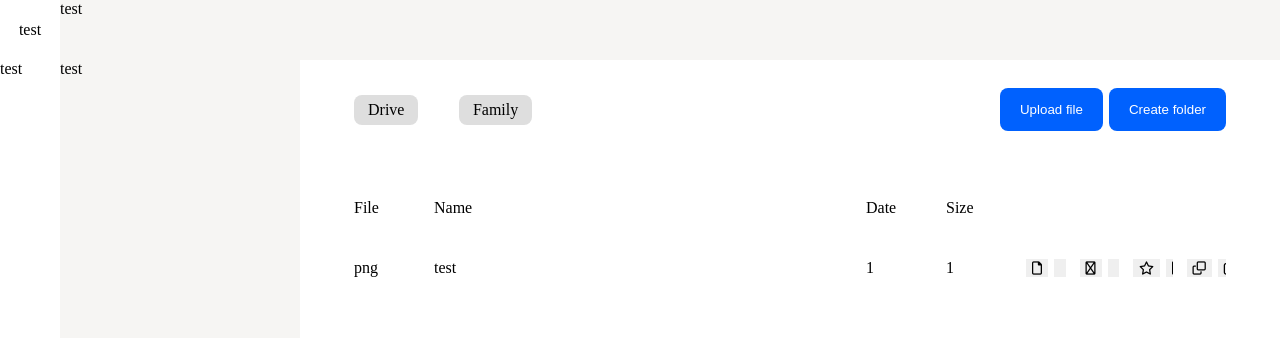
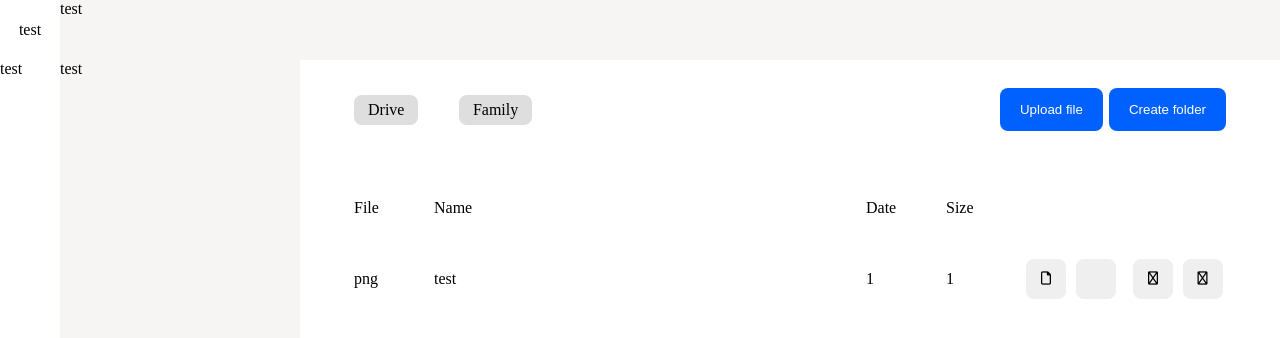
Before and after one commit to holestorage/client-legacy, a React (Create React App) app: page /app in a window 1280 px wide. Shown: the top 338 px of the page. Built offline with nearby package versions, Linux system fonts and the light colour scheme.

Commit message:
feat: tool button design

```diff
--- a/src/App.css
+++ b/src/App.css
@@ -12,6 +12,7 @@
     --theme-value-border_radius-max: 999px;
 
     --theme-value-padding-small: 6px;
+    --theme-value-padding-medium: 10px;
     --theme-value-padding-main: 14px;
     --theme-value-padding-big: 20px;
     --theme-value-padding-large: 40px;
--- a/src/components/ui/button/tool/tool-icon.module.css
+++ b/src/components/ui/button/tool/tool-icon.module.css
@@ -1,3 +1,8 @@
 .button {
+    display: flex;
+    justify-content: center;
+    align-items: center;
 
+    padding: var(--theme-value-padding-main);
+    border-radius: var(--theme-value-border_radius-min);
 }
--- a/src/components/ui/list/file/file-list.module.css
+++ b/src/components/ui/list/file/file-list.module.css
@@ -7,6 +7,7 @@
     display: grid;
     grid-template-columns: 40px 1fr 40px 40px 200px;
     gap: var(--theme-value-padding-large);
+    align-items: center;
 
     padding: var(--theme-value-padding-main) var(--theme-value-padding-large);
 }
--- a/src/components/ui/list/file/file/file.jsx
+++ b/src/components/ui/list/file/file/file.jsx
@@ -4,6 +4,7 @@ import ToolList from "../../tool/tool-list";
 export default function File({value}) {
     const section = [
         {
+            featured: true,
             list: [
                 {
                     id: 'open',
@@ -18,16 +19,17 @@ export default function File({value}) {
             ]
         },
         {
+            featured: true,
             list: [
                 {
                     id: 'share',
                     name: 'Share',
-                    icon: 'fa-regular fa-user-group'
+                    icon: 'fa-regular fa-user-plus'
                 },
                 {
                     id: 'send',
                     name: 'Send',
-                    icon: 'fa-regular fa-mailbox'
+                    icon: 'fa-regular fa-link'
                 }
             ]
         },
@@ -41,7 +43,7 @@ export default function File({value}) {
                 {
                     id: 'color',
                     name: 'Color',
-                    icon: 'fa-regular fa-paint-roller'
+                    icon: 'fa-regular fa-palette'
                 },
             ]
         },
@@ -72,7 +74,7 @@ export default function File({value}) {
             <p>{value.name}</p>
             <p>{value.date}</p>
             <p>{value.size}</p>
-            <ToolList section={section} />
+            <ToolList section={section.filter(item => item.featured)} />
         </div>
     )
 }
--- a/src/components/ui/list/tool/tool-list.jsx
+++ b/src/components/ui/list/tool/tool-list.jsx
@@ -8,7 +8,7 @@ export default function ToolList({ section }) {
         <div className={style.container}>
             {
                 section.map((value, key) =>
-                    <div key={key}>
+                    <div className={style.element} key={key}>
                         {
                             value.list.map((value, key) =>
                                 <Fragment key={key}>
--- a/src/components/ui/list/tool/tool-list.module.css
+++ b/src/components/ui/list/tool/tool-list.module.css
@@ -4,8 +4,14 @@
     gap: var(--theme-value-padding-main);
 }
 
-.container > div {
+.element {
     display: grid;
     grid-auto-flow: column;
     gap: var(--theme-value-padding-small);
+    align-items: center;
 }
+
+.element > button {
+    height: 40px;
+    width: 40px;
+}
```
